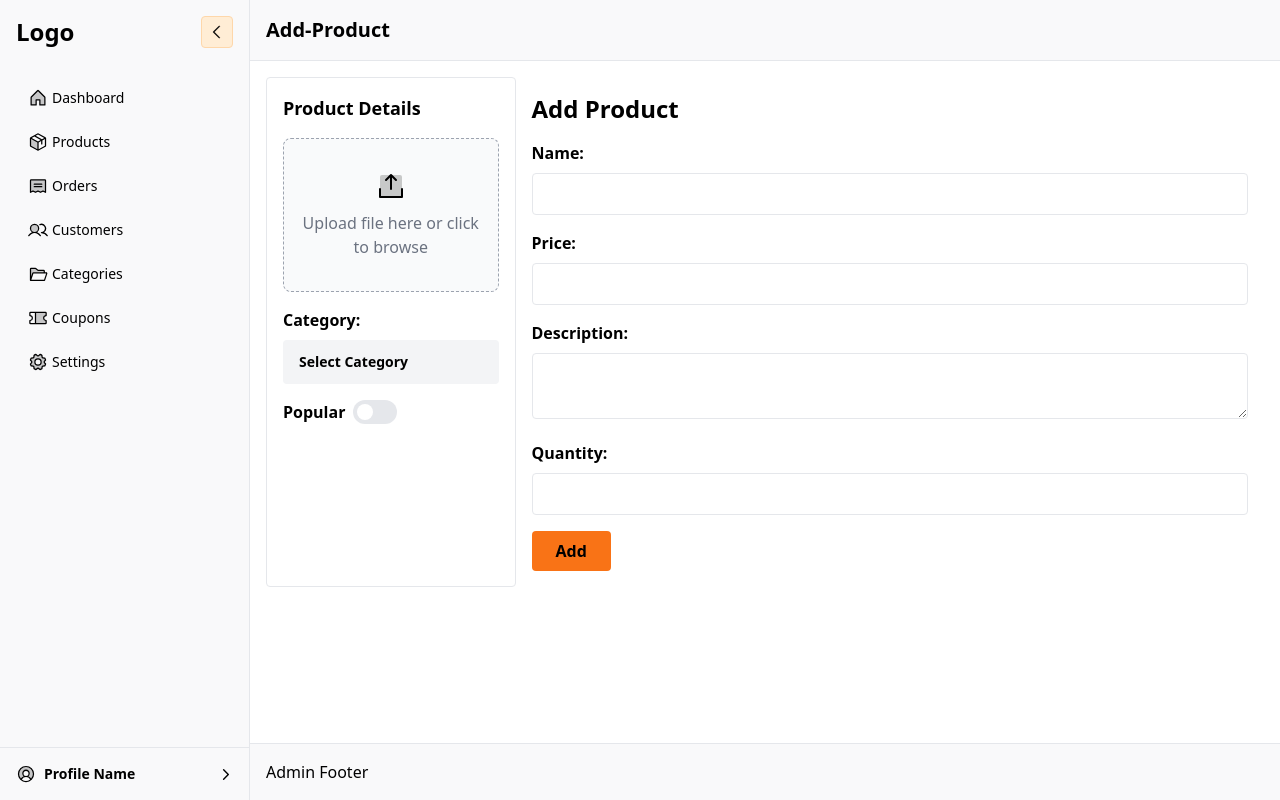
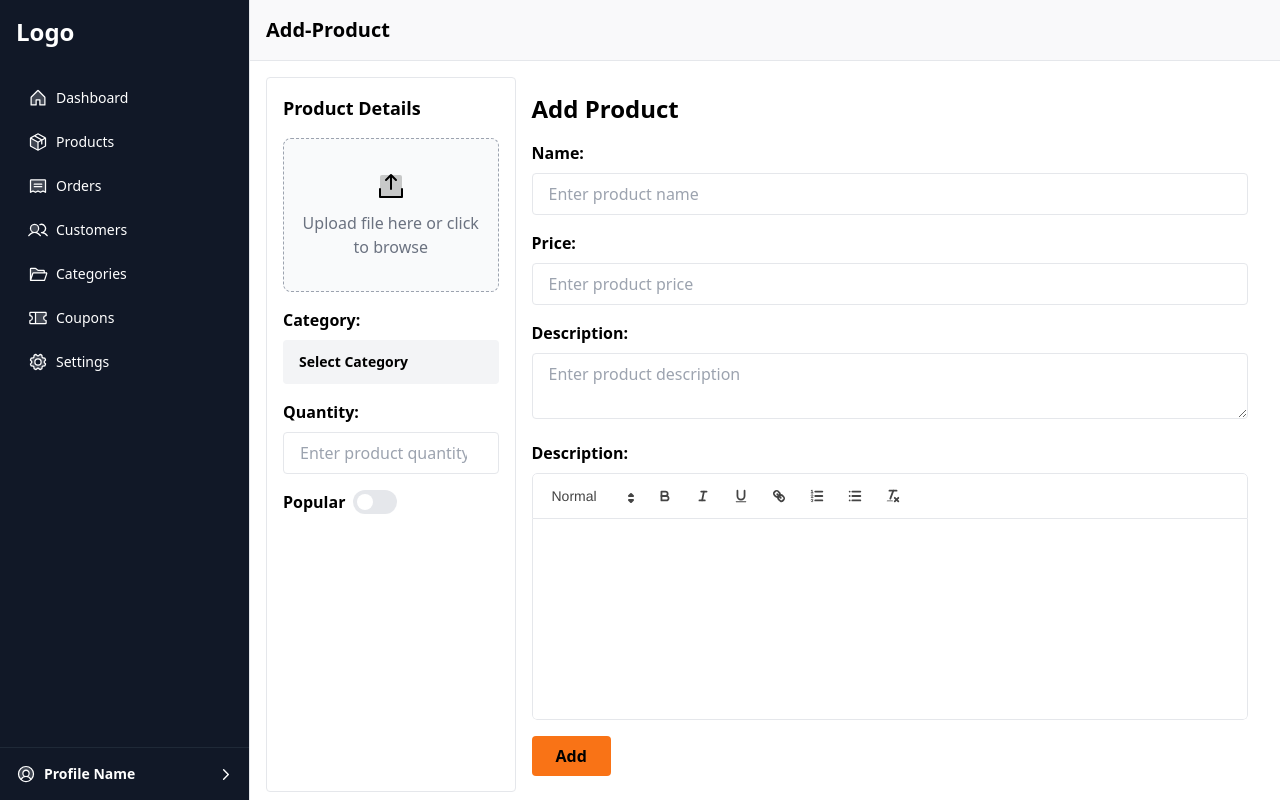
Before and after one commit to Hayyanshaikh/shop, a React (Vite) app in the folder client/: page /admin/add-product in a window 1280 px wide. Built offline with nearby package versions, Linux system fonts and the light colour scheme.

Commit message:
Dark admin sidebar and single product tabs

```diff
--- a/client/package.json
+++ b/client/package.json
@@ -18,6 +18,7 @@
     "react": "^18.2.0",
     "react-apexcharts": "^1.4.1",
     "react-dom": "^18.2.0",
+    "react-quill": "^2.0.0",
     "react-redux": "^9.0.4",
     "react-router-dom": "^6.21.1"
   },
--- a/client/src/admin/components/Sidebar.jsx
+++ b/client/src/admin/components/Sidebar.jsx
@@ -5,30 +5,27 @@ import * as Icon from "@phosphor-icons/react";
 
 const Sidebar = () => {
 	return (
-		<aside className="admin_sidebar bg-gray-100/50 border-r z-[9999] text-black flex-grow-0 flex-shrink-0 w-[250px] flex-[250px] fixed top-0 h-full md:self-stretch md:relative h-screen flex flex-col md:left-0 -left-[250px]">
+		<aside className="admin_sidebar bg-gray-900 border-r z-[9999] text-white flex-grow-0 flex-shrink-0 w-[250px] flex-[250px] fixed top-0 h-full md:self-stretch md:relative h-screen flex flex-col md:left-0 -left-[250px]">
 			<div className="flex items-center justify-between p-4 relative">
 				<Link to="/" className="flex items-center">
-	        <h1 className="text-black text-2xl font-bold">Logo</h1>
+	        <h1 className="text-white text-2xl font-bold">Logo</h1>
 	      </Link>
-	     	<div className="h-8 w-8 md:bg-orange-100 border border-orange-200 flex items-center justify-center rounded cursor-pointer transition bg-orange-400 hover:bg-orange-400 relative md:right-0 -right-16">
-	     		<Icon.CaretLeft size={18} className="text-black stroke-[3px] stroke-black"/>
-	     	</div>
 			</div>
      	<menu className="p-4">
      		<ul className="flex flex-col gap-2">
      			{
      				Navigation.map((nav, key)=>(
 		     			<li key={key}>
-		     				<NavLink to={nav.link} className="sidebar_menu_item p-2 px-3 w-full flex transition hover:bg-orange-400 rounded flex gap-1 items-center">
+		     				<NavLink to={nav.link} className="sidebar_menu_item p-2 px-3 w-full flex transition hover:bg-orange-400 hover:text-black rounded flex gap-2 items-center">
 		     					{nav.icon}
-		     					<span className="text-sm font-medium">{nav.title}</span>
+		     					<span className="text-sm">{nav.title}</span>
 		     				</NavLink>
 		     			</li>
      				))
      			}
      		</ul>
      	</menu>
-     	<Link className="flex gap-2 mt-auto items-center p-4 border-t">
+     	<Link className="flex gap-2 mt-auto items-center p-4 border-t border-gray-800">
     	 	<Icon.UserCircle size={20} weight="duotone" />
      		<div className="flex gap-2 items-center flex-1 justify-between">
      			<h6 className="text-sm font-semibold">Profile Name</h6>
--- /dev/null
+++ b/client/src/admin/components/Texteditor.jsx
@@ -0,0 +1,10 @@
+import React, {useState} from 'react'
+import ReactQuill from 'react-quill';
+import 'react-quill/dist/quill.snow.css';
+
+const Texteditor = () => {
+  const [value, setValue] = useState('');
+  return <ReactQuill value={value} onChange={setValue} />;
+}
+
+export default Texteditor
--- a/client/src/admin/pages/AddProduct.jsx
+++ b/client/src/admin/pages/AddProduct.jsx
@@ -1,5 +1,6 @@
 import React, { useState } from 'react';
 import Select from '../components/Select.jsx';
+import Texteditor from '../components/Texteditor.jsx';
 import CheckBox from '../components/CheckBox.jsx';
 import * as Icon from '@phosphor-icons/react';
 import Button from '../../components/Button.jsx';
@@ -84,12 +85,17 @@ const AddProduct = () => {
           />
         </div>
         <div className="mb-4">
+            <label htmlFor="quantity" className="block font-semibold mb-2">Quantity:</label>
+            <input type="number" id="quantity" name="quantity" value={formData.quantity} onChange={handleChange} placeholder="Enter product quantity" className="w-full px-4 py-2 border rounded" required />
+          </div>
+        <div className="mb-4">
             <CheckBox
               label="Popular"
               checked={formData.popular}
               onChange={() => setFormData({ ...formData, popular: !formData.popular })}
             />
           </div>
+
       </div>
 
       {/* Main Content */}
@@ -99,19 +105,19 @@ const AddProduct = () => {
           {/* Form fields */}
           <div className="mb-4">
             <label htmlFor="name" className="block font-semibold mb-2">Name:</label>
-            <input type="text" id="name" name="name" value={formData.name} onChange={handleChange} className="w-full px-4 py-2 border rounded" required />
+            <input type="text" id="name" name="name" value={formData.name} onChange={handleChange} placeholder="Enter product name" className="w-full px-4 py-2 border rounded" required />
           </div>
           <div className="mb-4">
             <label htmlFor="price" className="block font-semibold mb-2">Price:</label>
-            <input type="number" id="price" name="price" value={formData.price} onChange={handleChange} className="w-full px-4 py-2 border rounded" required />
+            <input type="number" id="price" name="price" value={formData.price} onChange={handleChange} placeholder="Enter product price" className="w-full px-4 py-2 border rounded" required />
           </div>
           <div className="mb-4">
             <label htmlFor="description" className="block font-semibold mb-2">Description:</label>
-            <textarea id="description" name="description" value={formData.description} onChange={handleChange} className="w-full px-4 py-2 border rounded" required></textarea>
+            <textarea id="description" name="description" value={formData.description} onChange={handleChange} placeholder="Enter product description" className="w-full px-4 py-2 border rounded" required></textarea>
           </div>
           <div className="mb-4">
-            <label htmlFor="quantity" className="block font-semibold mb-2">Quantity:</label>
-            <input type="number" id="quantity" name="quantity" value={formData.quantity} onChange={handleChange} className="w-full px-4 py-2 border rounded" required />
+            <label htmlFor="description" className="block font-semibold mb-2">Description:</label>
+            <Texteditor/>
           </div>
           <Button
             type="submit"
--- a/client/src/admin/pages/Orders.jsx
+++ b/client/src/admin/pages/Orders.jsx
@@ -197,7 +197,6 @@ const Orders = () => {
         </div>
       </Modal>
 
-
       <Modal isOpen={isOpenDetail} closeModal={closeModal}>
         <div className="flex flex-col pb-4 border-b mb-4">
           <h5 className="text-xl font-semibold">Order Id: #{orderDetail && orderDetail.order_id}</h5>
--- a/client/src/index.css
+++ b/client/src/index.css
@@ -22,6 +22,7 @@ section:not(.admin_main section){
 
 .sidebar_menu_item[aria-current="page"]{
 	background: #fb923c;
+    color: black;
 	font-weight: 500;
 }
 .admin_header{
@@ -31,3 +32,65 @@ section:not(.admin_main section){
 .order_products_table tr:not(:last-child) td{
 	border-bottom: 1px solid #e5e7eb;
 }
+
+.quill {
+    border-radius: 5px;
+    overflow: hidden;
+    width: 100%
+}
+
+.ql-toolbar.ql-snow {
+    border: none!important;
+    padding: 10px!important;
+    min-height: 45px;
+    display: flex;
+    align-items: center;
+    border: 1px solid #e5e7eb !important;
+    background: transparent;
+    border-radius: 5px 5px 0 0
+}
+
+.ql-snow.ql-toolbar button svg,.ql-snow .ql-toolbar button svg,.ql-snow .ql-picker:not(.ql-color-picker):not(.ql-icon-picker) svg {
+    float: left;
+    height: 100%;
+    border: none;
+    background: transparent;
+    padding: 0
+}
+
+.ql-container.ql-snow {
+    border: 1px solid #e5e7eb !important;
+    border-top: none!important;
+    border-radius: 0 0 5px 5px
+}
+
+.ql-editor {
+    min-height: 200px
+}
+
+.ql-toolbar button {
+    background: var(--white)!important;
+    border-radius: 3px;
+    padding: 4px!important;
+    display: flex!important;
+    align-items: center;
+    transition: .2s ease;
+    justify-content: center
+}
+
+.ql-toolbar .ql-formats {
+    display: inline-flex!important;
+    grid-gap: 10px!important;
+    margin: 0!important;
+    flex-wrap: wrap
+}
+
+.ql-editor.ql-blank:before {
+    font-style: inherit!important;
+    color: var(--gray-400)!important;
+    font-size: 14px
+}
+
+.ql-editor p {
+    font-size: 15px!important
+}
--- a/client/src/theme/components/Header.jsx
+++ b/client/src/theme/components/Header.jsx
@@ -36,7 +36,7 @@ const Header = () => {
               <Link to="/wishlist" className="hover:text-gray-300">
                 <Icon.Heart size={24} color="#fbe1cc" weight="duotone" />
               </Link>
-              <Link to={auth.auth ? `users/${username}` : "/login"} className="hover:text-gray-300">
+              <Link to={"login"} className="hover:text-gray-300">
                 <Icon.UserCircle size={24} color="#fbe1cc" weight="duotone" />
               </Link>
             </div>
--- /dev/null
+++ b/client/src/theme/components/Tabs.jsx
@@ -0,0 +1,41 @@
+import { useState } from 'react';
+import { Tab } from '@headlessui/react';
+
+function classNames(...classes) {
+  return classes.filter(Boolean).join(' ')
+}
+const Tabs = ({ tabs }) => {
+  return (
+    <div className="w-full flex items-start flex-col justify-start">
+      <Tab.Group>
+        <Tab.List className="flex w-full border-b-2">
+          {tabs.map((tab, index) => (
+            <Tab
+              key={index}
+              className={({ selected }) =>
+                classNames(
+                  '-mb-[2px] py-2.5 px-2.5 text-sm font-medium border-b-2',
+                  'ring-white/60',
+                  selected
+                    ? 'bg-white text-orange-400 border-orange-400'
+                    : 'text-gray-400'
+                )
+              }
+            >
+              {tab.title}
+            </Tab>
+          ))}
+        </Tab.List>
+        <Tab.Panels className="py-3 px-2 w-full">
+          {tabs.map((tab, index) => (
+            <Tab.Panel key={index} className="bg-white text-gray-500">
+              {tab.content}
+            </Tab.Panel>
+          ))}
+        </Tab.Panels>
+      </Tab.Group>
+    </div>
+  )
+}
+
+export default Tabs;
--- a/client/src/theme/pages/SingleProduct.jsx
+++ b/client/src/theme/pages/SingleProduct.jsx
@@ -4,6 +4,7 @@ import { useParams } from "react-router-dom";
 import productData from "../../json_files/products.json";
 import Button from '../../components/Button.jsx';
 import ProductCard_v2 from '../components/ProductCard_v2.jsx';
+import Tabs from '../components/Tabs.jsx';
 import Alert from '../../components/Alert.jsx';
 import { useDispatch, useSelector } from 'react-redux';
 import { addToCart } from '../../store/slices/CartSlice.js';
@@ -54,19 +55,33 @@ const SingleProduct = () => {
     }
   }
 
+  const tabs = [
+    {
+      title: 'Description',
+      content: description,
+    },
+    {
+      title: 'Reviews',
+      content: "This is content of Tab 2",
+    }
+  ];
+
   return (
     <>
     <section>
       {alert && <Alert type={alert.type} message={alert.message} />}
       <div className="container">
         <div className="flex gap-8 items-center">
-          <div className="mb-4 flex-1 w-full rounded-md max-w-md max-h-[400px] overflow-hidden flex items-center justify-center">
+          <div className="max-w-md w-full">
+            <div className="mb-4 flex-1 w-full rounded-md max-h-[400px] overflow-hidden flex items-center justify-center">
               <img
                 src={imageUrl}
                 alt={name}
                 className="w-full h-auto object-cover"
               />
             </div>
+          </div>
+
           <div className="flex-1 flex flex-col items-start gap-3">
             <Link to={`/categories/${category.toLowerCase().replace(/\s/g, "-")}`} className="bg-gray-200 text-black px-3 text-sm font-medium py-1 rounded">
               {category}
@@ -79,7 +94,8 @@ const SingleProduct = () => {
                   <span key={key} style={{background: color}} className={`p-2 inline-block rounded-full`}></span>
                ))}
             </div>
-            <p className="text-2xl text-orange-500 font-bold">
+
+            <p className="text-2xl text-black font-bold">
               ${price.toFixed(0)}
             </p>
             <Button
@@ -87,13 +103,16 @@ const SingleProduct = () => {
               text={quantity < 1 ? "Sold out" : "Add to cart"}
               className={`${quantity < 1 ? "text-red-500 bg-stone-100" : ""}`}
             />
+            <Tabs tabs={tabs} />
+
           </div>
         </div>
       </div>
     </section>
     {
-      relatedProducts.length > 1 && <section className="bg-gray-100">
-      {alert && <Alert type={alert.type} message={alert.message} />}
+      relatedProducts.length > 1 &&
+      (
+        <section className="bg-gray-100">
           <div className="container">
             <h2 className="text-3xl font-bold mb-10 capitalize">Related Products</h2>
             <div className="grid grid-cols-1 md:grid-cols-2 lg:grid-cols-4 xl:grid-cols-4 gap-4">
@@ -103,6 +122,7 @@ const SingleProduct = () => {
             </div>
           </div>
         </section>
+      )
     }
 
     </>
```
Also changed, not shown: client/src/admin/pages/Categories.jsx (+25 -1 lines), 1 other file (tests, documents, lock files or other folders). Lines whose indentation alone changed are shown as unchanged.
